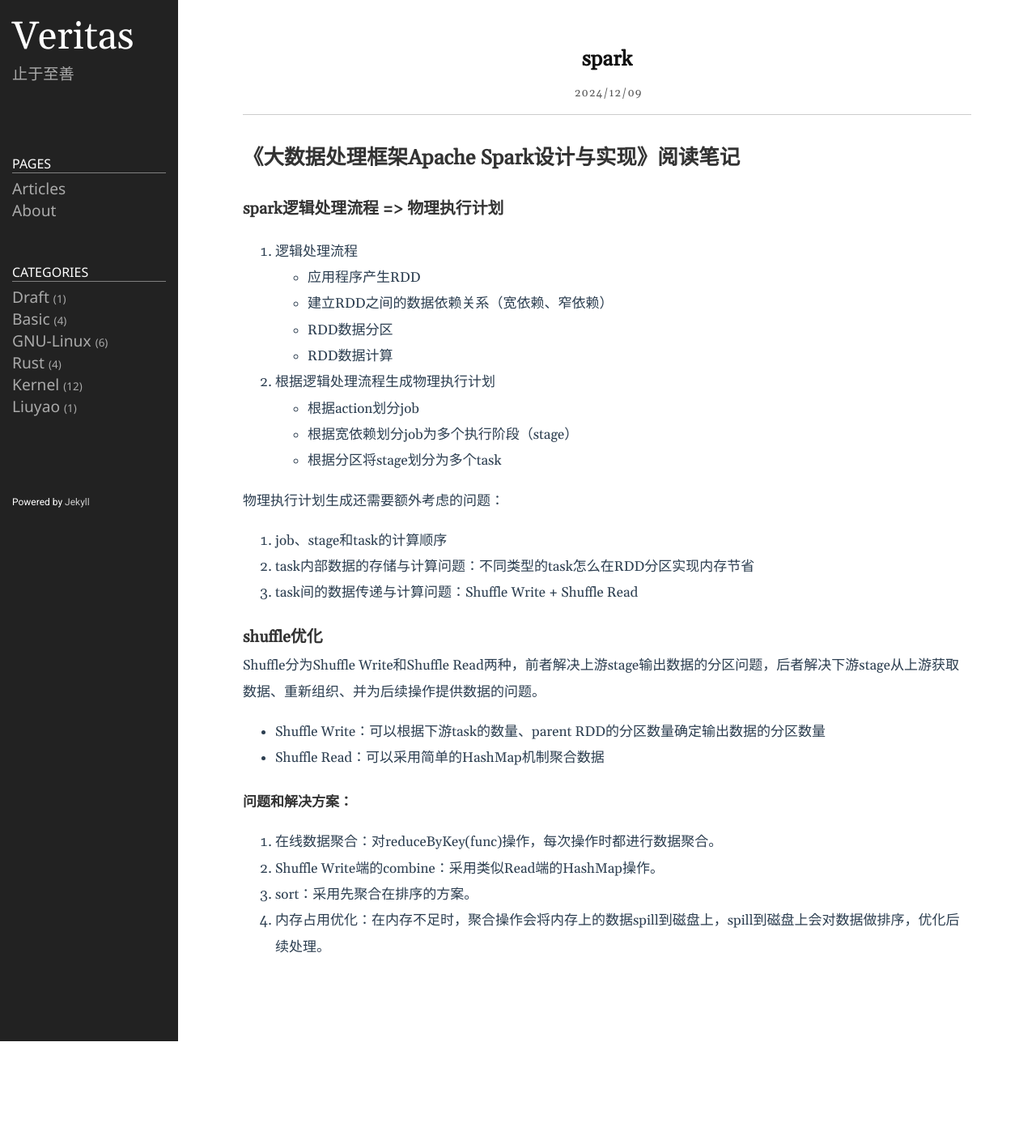
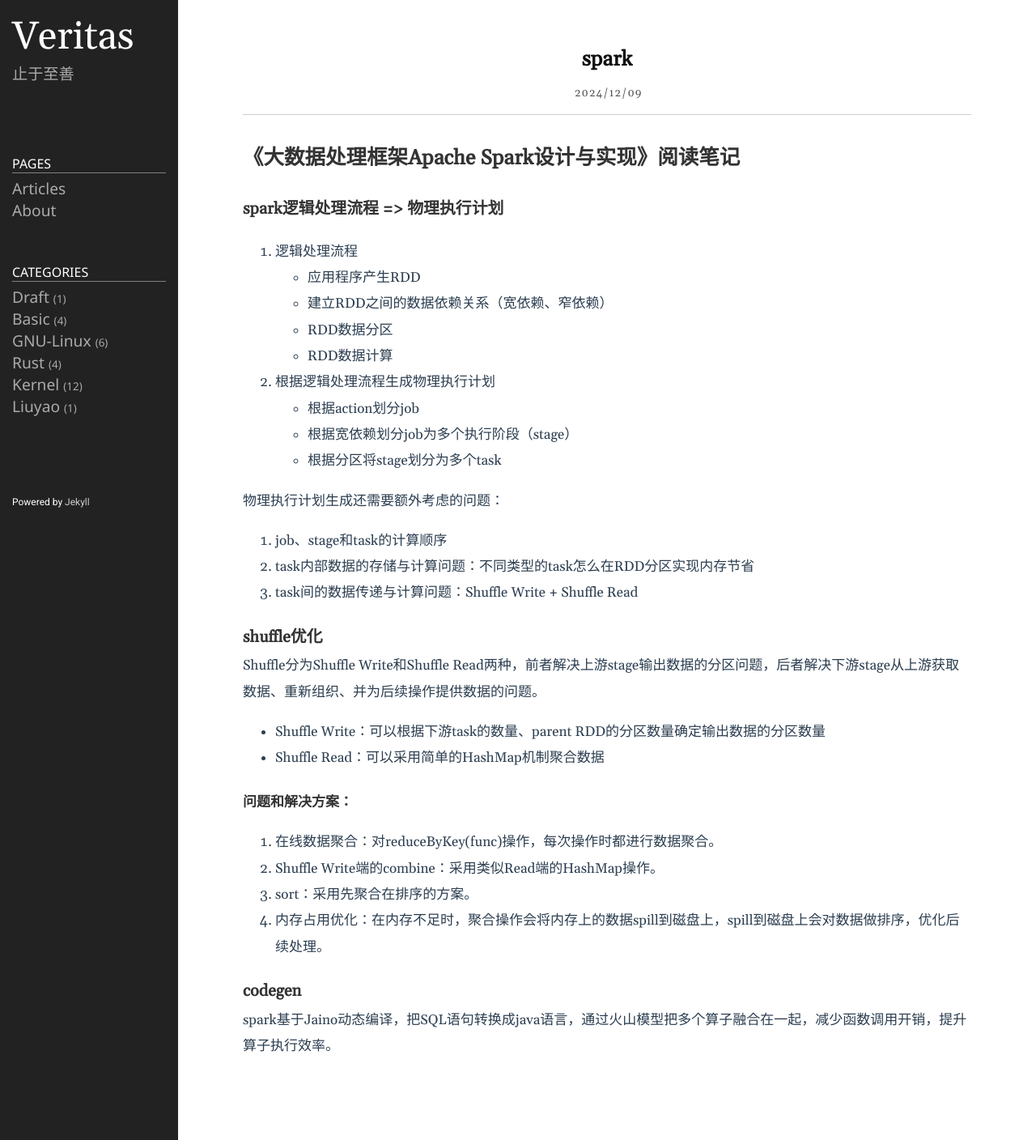
Before and after one commit to lclgo/lclgo.github.io, a Jekyll site: the page built from _posts/2024-12-10-spark.md, in a window 1280 px wide. Shown: the whole page at 81% size. Built offline with Jekyll 4.4.1, drawn with Linux system fonts in a browser that asks for light colours; before the commit the page ends 1286 px from its top, so only the background shows below that.

Commit message:
update spark

```diff
--- a/_posts/2024-12-10-spark.md
+++ b/_posts/2024-12-10-spark.md
@@ -38,3 +38,7 @@
 2. Shuffle Write端的combine：采用类似Read端的HashMap操作。
 3. sort：采用先聚合在排序的方案。
 4. 内存占用优化：在内存不足时，聚合操作会将内存上的数据spill到磁盘上，spill到磁盘上会对数据做排序，优化后续处理。
+
+### codegen
+
+spark基于Jaino动态编译，把SQL语句转换成java语言，通过火山模型把多个算子融合在一起，减少函数调用开销，提升算子执行效率。
```
